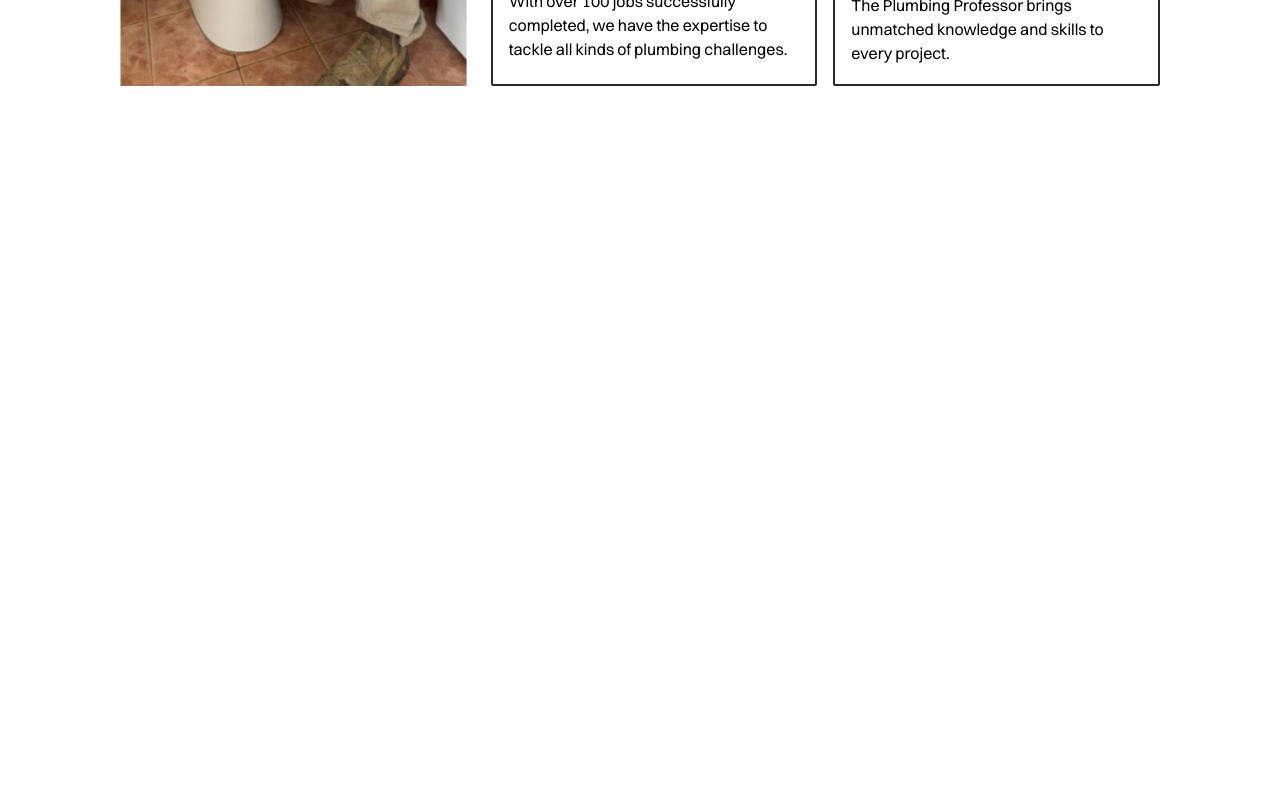
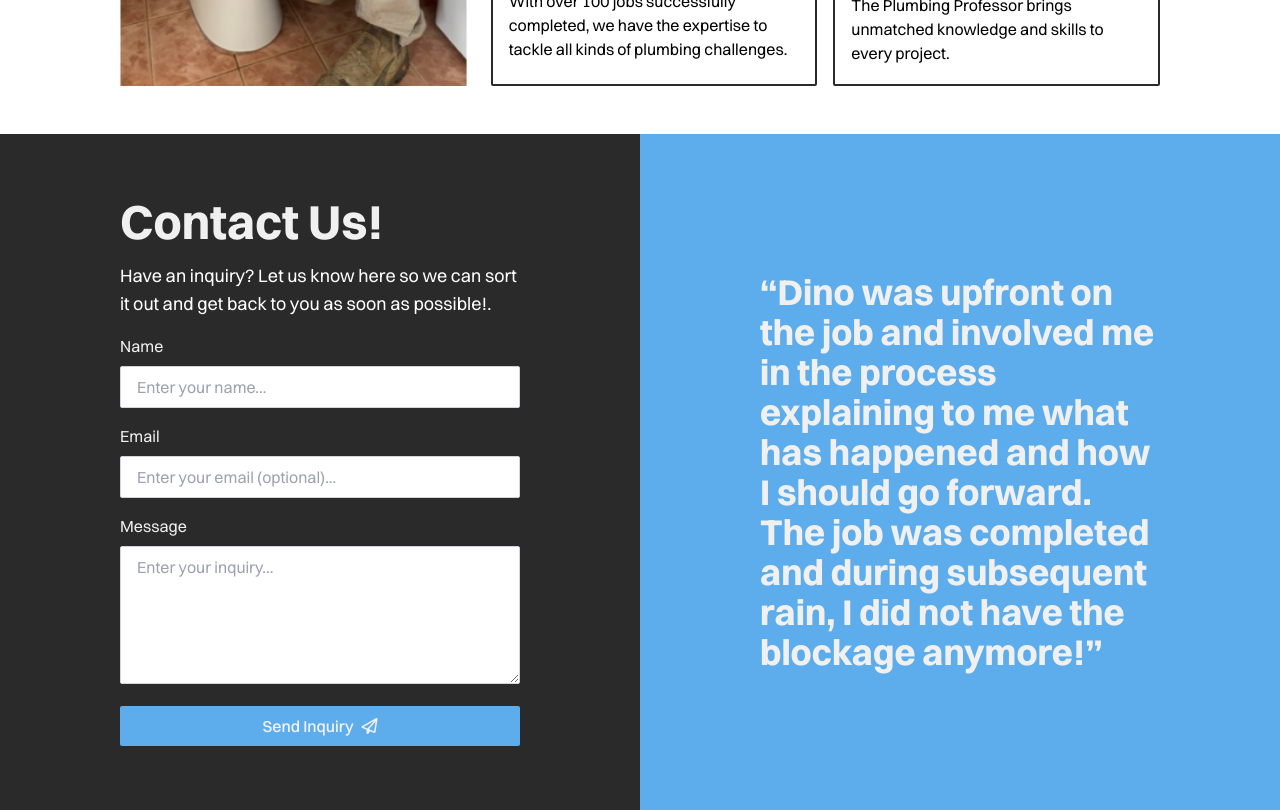
Before and after one commit to ompatel2019/plumbingprofessorwebsite, a React (Vite) app: page / in a window 1280 px wide. Shown: the part 2440-3250 px from the top of the page. Before the commit the page ends 2574 px from the top, so only its background shows below. Built offline with nearby package versions, Linux system fonts and the light colour scheme.

Commit message:
implemented form section

```diff
--- a/src/App.jsx
+++ b/src/App.jsx
@@ -4,6 +4,7 @@ import Navbar from './components/Navbar.jsx';
 import Hero from './components/Hero.jsx';
 import Services from './components/Services.jsx';
 import Results from './components/Results.jsx';
+import Form from './components/Form.jsx';
 import './font.css'
 
 
@@ -15,6 +16,7 @@ const App = () => {
       <Hero/>
       <Services/>
       <Results/>
+      <Form/>
     </>
   )
 }
--- a/src/components/Form.jsx
+++ b/src/components/Form.jsx
@@ -1,9 +1,118 @@
-import React from 'react'
+import React, { useState } from 'react';
 
 const Form = () => {
+  const [isSubmitted, setIsSubmitted] = useState(false);
+  const [fadeOut, setFadeOut] = useState(false);
+
+  const onSubmit = async (event) => {
+    event.preventDefault();
+    const formData = new FormData(event.target);
+    formData.append("access_key", "");
+    const object = Object.fromEntries(formData);
+    const json = JSON.stringify(object);
+
+    const res = await fetch("https://api.web3forms.com/submit", {
+      method: "POST",
+      headers: {
+        "Content-Type": "application/json",
+        Accept: "application/json"
+      },
+      body: json
+    }).then((res) => res.json());
+
+    if (res.success) {
+      setIsSubmitted(true);
+      event.target.reset();
+
+      setTimeout(() => {
+        setFadeOut(true);
+        setTimeout(() => {
+          setIsSubmitted(false);
+          setFadeOut(false);
+        }, 1000);
+      }, 2000);
+    }
+  };
+
+  const inputFieldClass = 'p-2 px-4 rounded-sm border border-gray-300 focus:border-c-1 focus:outline-none text-c-5-0 w-full hover:px-6 transition-all';
+
+  const inputFields = [
+    {
+      label: "Name",
+      type: "text",
+      id: "name",
+      name: "name",
+      placeholder: "Enter your name...",
+      className: inputFieldClass
+    },
+    {
+      label: "Email",
+      type: "text",
+      id: "email",
+      name: "email",
+      placeholder: "Enter your email (optional)...",
+      className: inputFieldClass
+    },
+    {
+      label: "Message",
+      type: "textarea",
+      id: "inquiry",
+      name: "message",
+      placeholder: "Enter your inquiry...",
+      className: inputFieldClass,
+      rows: 5
+    }
+  ];
+
   return (
-    <div>Form</div>
-  )
+    <div className=''>
+      <div className='grid grid-cols-2 max-md:grid-cols-1'>
+        <div className='responsivePad bg-c-5-0 py-8 sm:py-14 lg:py-16 2xl:py-20 space-y-4 col-span-1'>
+          <h2 className='h4 font-bold text-c-4-0 max-md:text-center'>Contact Us!</h2>
+          <p className='p text-white max-md:text-center'>
+            Have an inquiry? Let us know here so we can sort it out and get back to you as soon as possible!.
+          </p>
+
+          <form className='text-c-4-0 space-y-4' onSubmit={onSubmit}>
+            {inputFields.map(field => (
+              <div className='space-y-2' key={field.id}>
+                <p>{field.label}</p>
+                {field.type !== 'textarea' ? (
+                  <input
+                    required
+                    type={field.type}
+                    id={field.id}
+                    name={field.name}
+                    placeholder={field.placeholder}
+                    className={field.className}
+                  />
+                ) : (
+                  <textarea
+                    required
+                    id={field.id}
+                    name={field.name}
+                    placeholder={field.placeholder}
+                    className={field.className}
+                    rows={field.rows}
+                  />
+                )}
+              </div>
+            ))}
+            <button className='bg-c-3-0 flex items-center p-2 space-x-2 font-medium rounded-sm px-6 w-full justify-center hover:bg-blue-300 transition-colors'>
+              <p>Send Inquiry</p>
+              <i className="fa-regular fa-paper-plane"></i>
+            </button>
+          </form>
+        </div>
+
+        <div className='max-md:hidden responsivePad bg-c-3-0 py-8 sm:py-14 lg:py-16 2xl:py-20 space-y-4 col-span-1 flex items-center'>
+          <h2 className='font-bold text-c-4-0 h5'>
+            “Dino was upfront on the job and involved me in the process explaining to me what has happened and how I should go forward. The job was completed and during subsequent rain, I did not have the blockage anymore!”
+          </h2>
+        </div>
+      </div>
+    </div>
+  );
 }
 
-export default Form
+export default Form;
```
